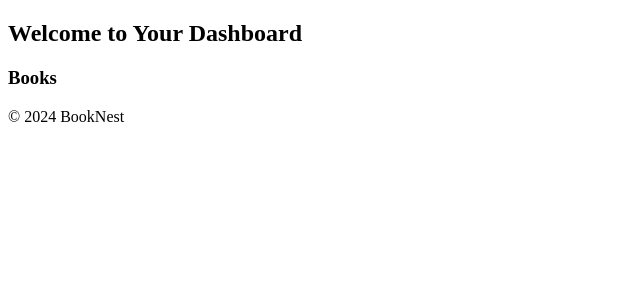
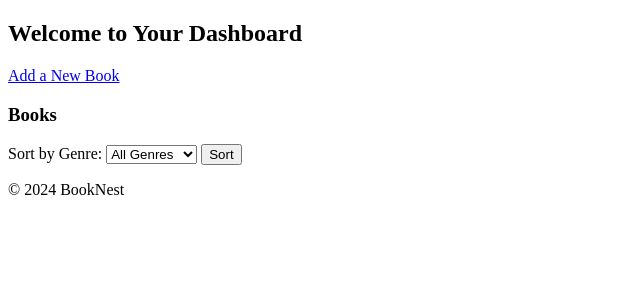
Before and after one commit to Damian-Rios/miniproject3DamianRios, a Flask app: page /dashboard/ in a window 1280 px wide. Shown: the part 70-370 px from the top of the page, without its empty margins (0-640 px from the left). Run offline with Flask 3, Linux system fonts and the light colour scheme; the visitor is signed in with stand-in values (Sample User, id 1); data comes from the database, SQL or seed files in the repository; data that the repository does not hold is empty.

Commit message:
updated dashboard to show/sort books and to add books

```diff
--- a/bookNest/book.py
+++ b/bookNest/book.py
@@ -1,4 +1,4 @@
-from flask import Blueprint, render_template, request, redirect, url_for, flash
+from flask import Blueprint, g, render_template, request, redirect, url_for, flash
 from .db import get_db
 
 books_bp = Blueprint('books', __name__, url_prefix='/books')
@@ -16,8 +16,8 @@ def add_book():
             flash('All fields except rating are required!')
         else:
             db.execute(
-                'INSERT INTO book (title, author, genre, rating) VALUES (?, ?, ?, ?)',
-                (title, author, genre, rating if rating else 0)
+                'INSERT INTO book (title, author, genre, rating, user_id) VALUES (?, ?, ?, ?, ?)',
+                (title, author, genre, rating if rating else 0, g.user['id'])
             )
             db.commit()
             flash('Book added successfully!')
--- a/bookNest/dashboard.py
+++ b/bookNest/dashboard.py
@@ -13,7 +13,13 @@ dashboard_bp = Blueprint('dashboard', __name__)
 @login_required
 def index():
     db = get_db()
-    books = db.execute('SELECT * FROM book').fetchall()
+    genre = request.args.get('genre')
+
+    if genre:
+        books = db.execute('SELECT * FROM book WHERE genre = ?', (genre,)).fetchall()  # Filter by genre
+    else:
+        books = db.execute('SELECT * FROM book').fetchall()  # Get all books
+
     return render_template('dashboard/index.html', books = books)
 
 
--- a/bookNest/schema.sql
+++ b/bookNest/schema.sql
@@ -15,10 +15,12 @@ CREATE TABLE user (
 
 CREATE TABLE book (
     id INTEGER PRIMARY KEY AUTOINCREMENT,
+    user_id INTEGER,
     title TEXT NOT NULL,
     author TEXT NOT NULL,
     genre TEXT NOT NULL,
-    rating REAL DEFAULT 0
+    rating REAL DEFAULT 0,
+    FOREIGN KEY (user_id) REFERENCES user(id)
 );
 
 
--- a/bookNest/templates/dashboard/index.html
+++ b/bookNest/templates/dashboard/index.html
@@ -4,10 +4,39 @@
 
 {% block content %}
 <h2>Welcome to Your Dashboard</h2>
+
+<!-- Link to Add a New Book -->
+<a href="{{ url_for('books.add_book') }}" class="btn">Add a New Book</a>
+
 <h3>Books</h3>
-<ul>
-    {% for book in books %}
-        <li>{{ book.title }} by {{ book.author }}</li>
-    {% endfor %}
-</ul>
+<!-- Sort by Genre (you can implement sorting functionality here) -->
+<!-- Assuming genres are predefined -->
+<form method="GET" action="{{ url_for('dashboard.index') }}">
+    <label for="genre">Sort by Genre:</label>
+    <select name="genre" id="genre">
+        <option value="">All Genres</option>
+        <option value="Fiction">Fiction</option>
+        <option value="Non-Fiction">Non-Fiction</option>
+        <option value="Sci-Fi">Sci-Fi</option>
+        <!-- Add more genres as needed -->
+    </select>
+    <button type="submit">Sort</button>
+</form>
+
+<!-- Display all books -->
+{% for book in books %}
+    <div>
+        <h3>{{ book.title }}</h3>
+        <p>Author: {{ book.author }}</p>
+        <p>Genre: {{ book.genre }}</p>
+        <p>Rating: {{ book.rating }}</p>
+
+        {% if g.user and book.user_id == g.user.id %}  <!-- Show buttons only if user is the owner -->
+            <form action="{{ url_for('books.delete_book', id=book.id) }}" method="POST" style="display:inline;">
+                <button type="submit">Delete</button>
+            </form>
+            <a href="{{ url_for('books.update_book', id=book.id) }}">Edit</a>
+        {% endif %}
+    </div>
+{% endfor %}
 {% endblock %}
```
